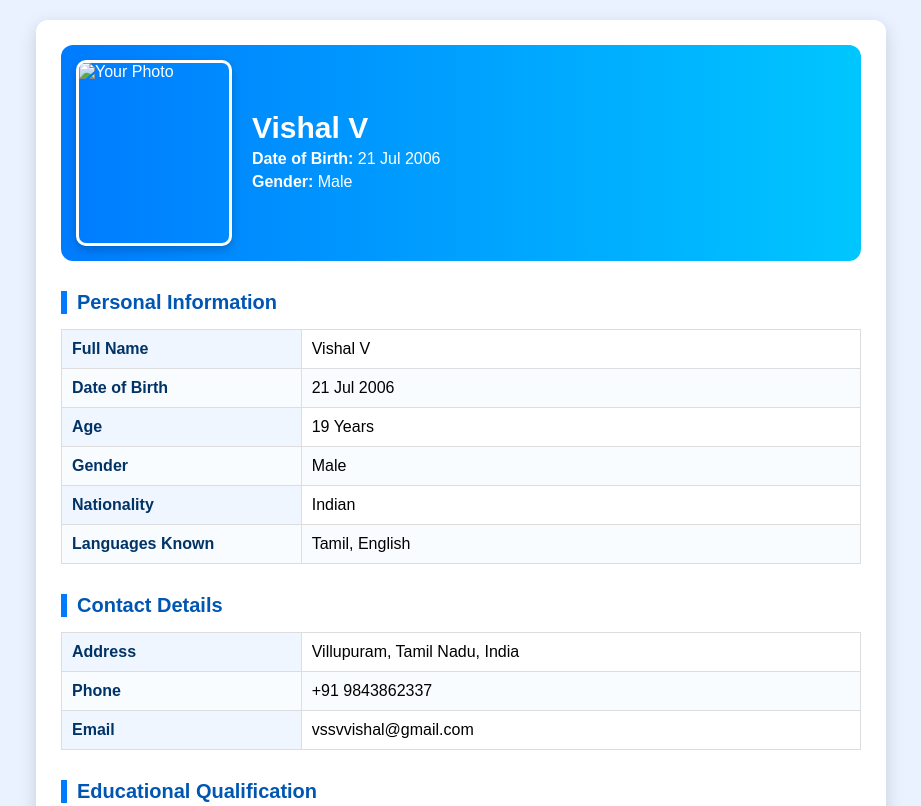
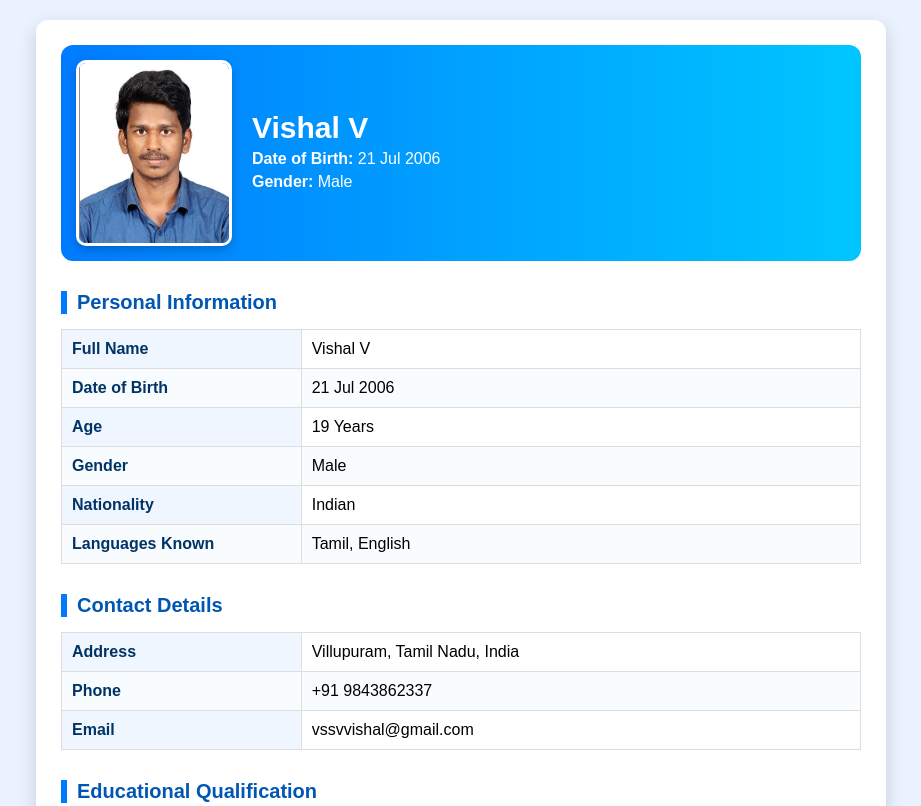
Before and after one commit to Vishal-V07/bio-data, a plain HTML site: page index.html in a window 1280 px wide. Shown: the top 806 px of the page, without its empty margins (179-1100 px from the left). Drawn offline with Linux system fonts and the light colour scheme.

Commit message:
Update index.html

```diff
--- a/index.html
+++ b/index.html
@@ -91,7 +91,7 @@
     <div class="header">
       <div class="photo">
         <!-- Replace 'photo.jpg' with your picture -->
-        <img src="photo.jpg" alt="Your Photo">
+        <img src="Photo.jpeg" alt="Your Photo">
       </div>
       <div>
         <h1>Vishal V</h1>
```
